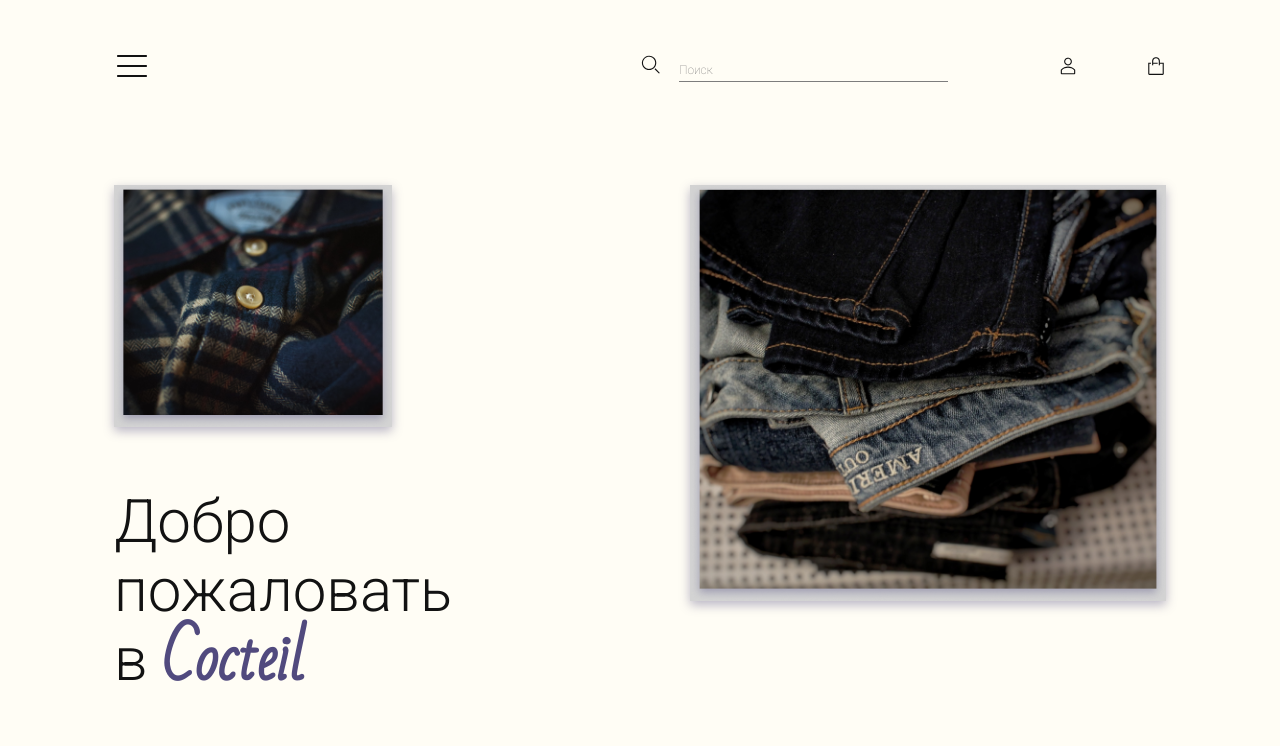
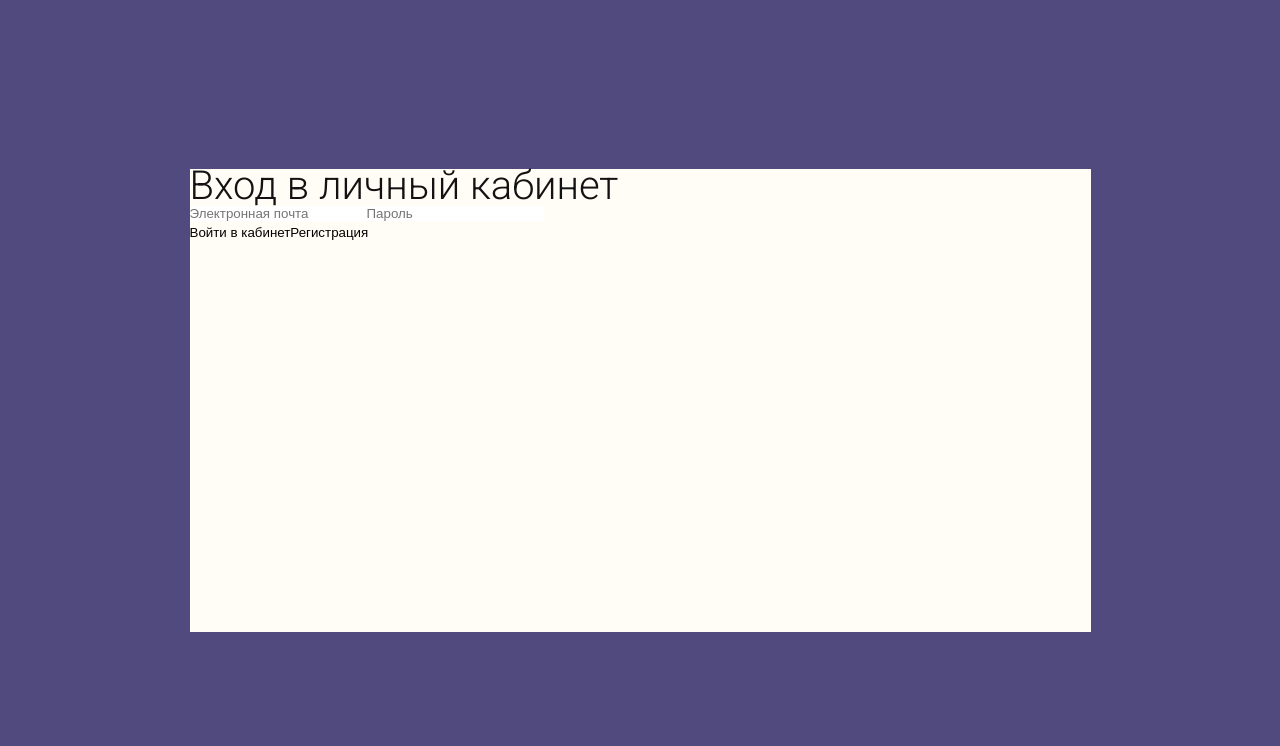
Before and after one commit to DuremarDuremar/cokteil, a React (Create React App) app: page /log in a window 1280 px wide. Shown: the top 746 px of the page. Built offline with nearby package versions, Linux system fonts and the light colour scheme.

Commit message:
login_style

```diff
--- a/src/app/App.tsx
+++ b/src/app/App.tsx
@@ -1,7 +1,7 @@
 import React, { useState } from "react";
 import { Routes, Route } from "react-router-dom";
 import Layout from "../layout";
-import { Cart, Catalog, Lot, Main } from "../pages";
+import { Cart, Catalog, Lot, Main, Log } from "../pages";
 
 import { Content, Global } from "./style";
 
@@ -18,6 +18,7 @@ function App() {
             <Route path="lot/:id" element={<Lot />} />
             <Route path="*" element={<Main />} />
           </Route>
+          <Route path="log" element={<Log />} />
         </Routes>
       </Content>
     </>
--- a/src/app/style.tsx
+++ b/src/app/style.tsx
@@ -72,5 +72,5 @@ export const Content = styled.div`
   font-weight: 300;
   background: #fffdf5;
   color: #121212;
-  padding-bottom: 50px;
+  /* padding-bottom: 50px; */
 `;
--- a/src/pages/index.tsx
+++ b/src/pages/index.tsx
@@ -2,3 +2,4 @@ export { default as Main } from "./main";
 export { default as Catalog } from "./catalog";
 export { default as Lot } from "./lot";
 export { default as Cart } from "./cart";
+export { default as Log } from "./log";
--- /dev/null
+++ b/src/pages/log/index.tsx
@@ -0,0 +1,25 @@
+import React from "react";
+import { Content, Container } from "./style";
+import { SubTitle } from "../../shared";
+
+const Log = () => {
+  return (
+    <Container>
+      <Content>
+        <SubTitle>
+          <h3>Вход в личный кабинет</h3>
+        </SubTitle>
+        <form>
+          <input type="email" placeholder="Электронная почта" />
+          <input type="password" placeholder="Пароль" />
+        </form>
+        <div>
+          <button>Войти в кабинет</button>
+          <button>Регистрация</button>
+        </div>
+      </Content>
+    </Container>
+  );
+};
+
+export default Log;
--- /dev/null
+++ b/src/pages/log/style.tsx
@@ -0,0 +1,14 @@
+import styled from "styled-components";
+export const Container = styled.div`
+  background-color: #514a7e;
+  height: 100vh;
+  display: flex;
+  align-items: center;
+  justify-content: center;
+`;
+export const Content = styled.div`
+  background: #fffdf5;
+  max-width: 901px;
+  width: 100%;
+  height: 463px;
+`;
```
